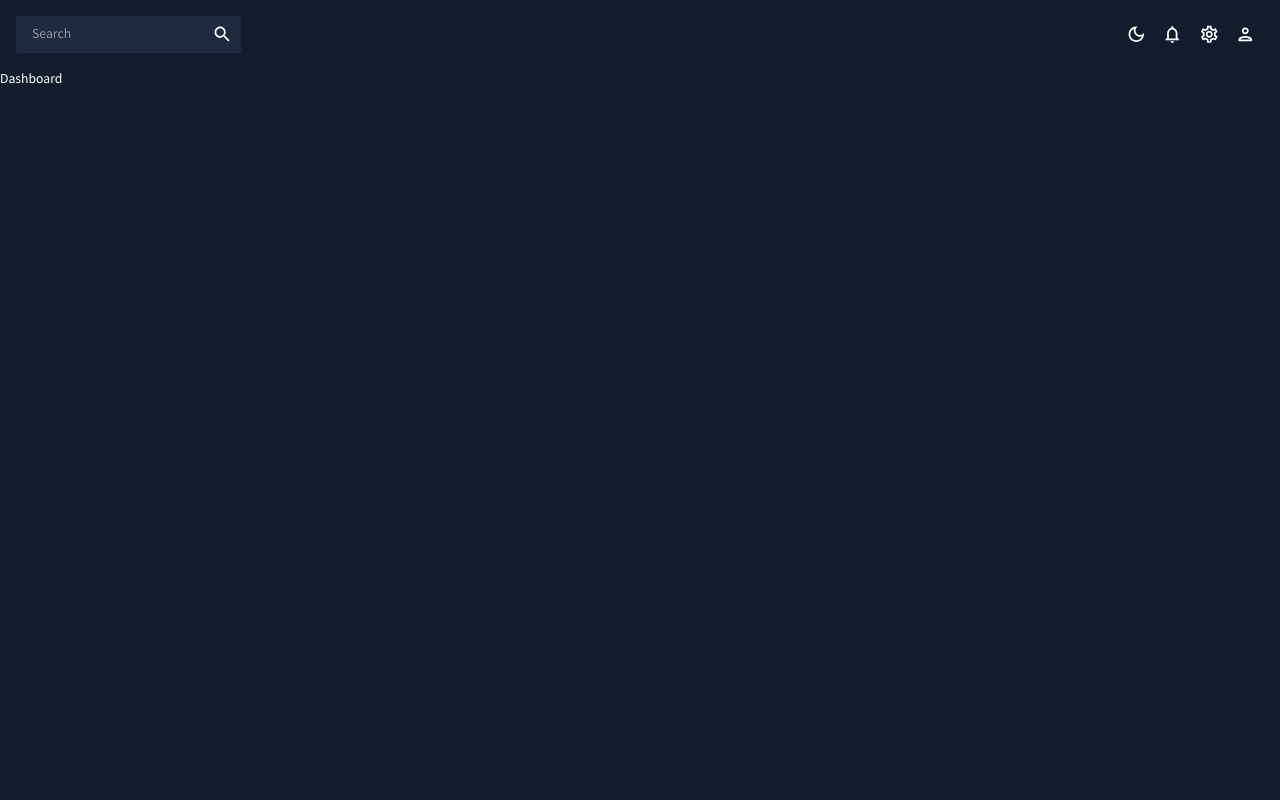
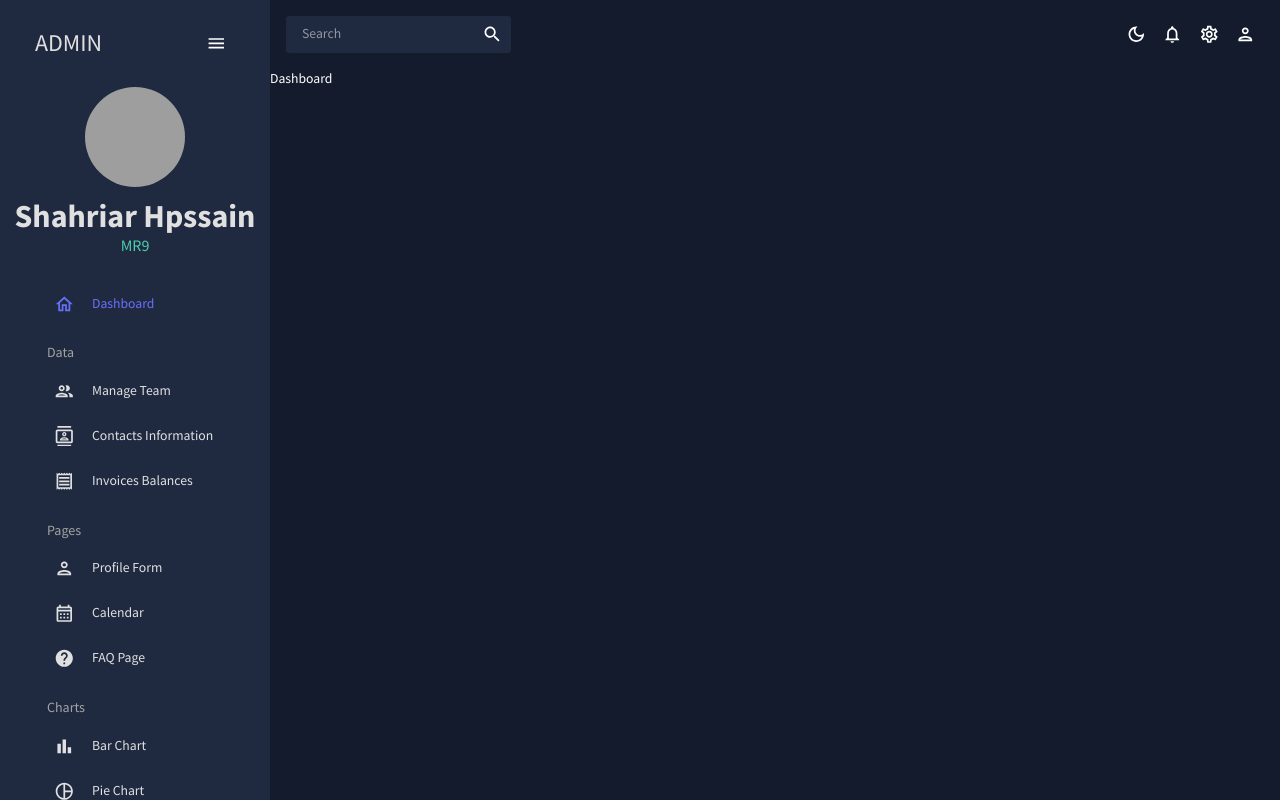
Before and after one commit to Shahriar-Hossain-IT/react-admin-dashboard, a React (Create React App) app: page / in a window 1280 px wide. Built offline with nearby package versions, Linux system fonts and the light colour scheme; grey boxes are pictures that could not be loaded.

Commit message:
sidebar complete

```diff
--- a/src/App.js
+++ b/src/App.js
@@ -1,8 +1,8 @@
 import { ColorModeContext, useMode } from "./theme";
-import {CssBaseline, ThemeProvider} from "@mui/material"
-import Topbar from "./scenes/global/Topbar"
-import Sidebar from "./scenes/global/Sidebar"
-import Dashboard from "./scenes/Dashboard"
+import { CssBaseline, ThemeProvider } from "@mui/material";
+import Topbar from "./scenes/global/Topbar";
+import Sidebar from "./scenes/global/Sidebar";
+import Dashboard from "./scenes/dashboard";
 // import Team from "./scenes/Team"
 // import Invoices from "./scenes/Invoices"
 // import Contacts from "./scenes/Contacts"
@@ -15,18 +15,18 @@
 // import Calendar from "./scenes/Calendar"
 import { Routes, Route } from "react-router-dom";
 
-
 function App() {
-  const  [theme, colorMode] = useMode()
+  const [theme, colorMode] = useMode();
   return (
     <ColorModeContext.Provider value={colorMode}>
       <ThemeProvider theme={theme}>
-        <CssBaseline/>
+        <CssBaseline />
         <div className="app">
+          <Sidebar />
           <main className="content">
-            <Topbar/>
+            <Topbar />
             <Routes>
-              <Route path="/" element={<Dashboard/>}/>
+              <Route path="/" element={<Dashboard />} />
               {/* <Route path="/team" element={<Team/>}/> */}
               {/* <Route path="/contacts" element={<Contacts/>}/> */}
               {/* <Route path="/invoices" element={<Invoices/>}/> */}
@@ -37,7 +37,6 @@
               {/* <Route path="/faq" element={<FAQ/>}/> */}
               {/* <Route path="/geography" element={<Geography/>}/> */}
               {/* <Route path="/calendar" element={<Calendar/>}/> */}
-
             </Routes>
           </main>
         </div>
--- a/src/scenes/global/Sidebar.jsx
+++ b/src/scenes/global/Sidebar.jsx
@@ -1,9 +1,224 @@
-import React from 'react'
+import React from "react";
+import { useState } from "react";
+import { ProSidebar, Menu, MenuItem } from "react-pro-sidebar";
+import "react-pro-sidebar/dist/css/styles.css";
+import { Box, IconButton, Typography, useTheme } from "@mui/material";
+import { Link } from "react-router-dom";
+import { tokens } from "../../theme";
+import HomeOutlinedIcon from "@mui/icons-material/HomeOutlined";
+import PeopleOutlinedIcon from "@mui/icons-material/PeopleOutlined";
+import ContactsOutlinedIcon from "@mui/icons-material/ContactsOutlined";
+import ReceiptOutlinedIcon from "@mui/icons-material/ReceiptOutlined";
+import PersonOutlinedIcon from "@mui/icons-material/PersonOutlined";
+import CalendarMonthOutlinedIcon from "@mui/icons-material/CalendarMonthOutlined";
+import HelpOutlinedIcon from "@mui/icons-material/HelpOutlined";
+import BarChartOutlinedIcon from "@mui/icons-material/BarChartOutlined";
+import PieChartOutlineOutlinedIcon from "@mui/icons-material/PieChartOutlineOutlined";
+import TimelineOutlinedIcon from "@mui/icons-material/TimelineOutlined";
+import MenuOutlinedIcon from "@mui/icons-material/MenuOutlined";
+import MapOutlinedIcon from "@mui/icons-material/MapOutlined";
+
+const Item = ({ title, to, icon, selected, setSelected }) => {
+  const theme = useTheme();
+  const colors = tokens(theme.palette.mode);
+  return (
+    <MenuItem
+      active={selected === title}
+      style={{ color: colors.grey[100] }}
+      onClick={() => setSelected(title)}
+      icon={icon}
+    >
+      <Typography>{title}</Typography>
+      <Link to={to} />
+    </MenuItem>
+  );
+};
 
 const Sidebar = () => {
+  const theme = useTheme();
+  const colors = tokens(theme.palette.mode);
+  const [isCollapsed, setIsCollapsed] = useState(false);
+  const [selected, setSelected] = useState("Dashboard");
   return (
-    <div>Sidebar</div>
-  )
-}
+    <Box
+      sx={{
+        "& .pro-sidebar-inner": {
+          background: `${colors.primary[400]} !important`,
+        },
+        "& .pro-icon-wrapper": {
+          backgroundColor: "transparent !important",
+        },
+        "& .pro-inner-item": {
+          padding: "5px 35px 5px 20px !important",
+        },
+        "& .pro-inner-item:hover": {
+          color: "#868dfb !important",
+        },
+        "& .pro-menu-item.active": {
+          color: "#6870fa !important",
+        },
+      }}
+    >
+      <ProSidebar collapsed={isCollapsed}>
+        <Menu iconShape="square">
+          <MenuItem
+            onClick={() => setIsCollapsed(!isCollapsed)}
+            icon={isCollapsed ? <MenuOutlinedIcon /> : undefined}
+            style={{
+              margin: "10px 0 20px 0",
+              colors: colors.grey[100],
+            }}
+          >
+            {!isCollapsed && (
+              <Box
+                display="flex"
+                justifyContent="space-between"
+                alignItems="center"
+                ml="15px"
+              >
+                <Typography variant="h3" color={colors.grey[100]}>
+                  ADMIN
+                </Typography>
+                <IconButton onClick={() => setIsCollapsed(!isCollapsed)}>
+                  <MenuOutlinedIcon />
+                </IconButton>
+              </Box>
+            )}
+          </MenuItem>
 
-export default Sidebar
+          {/* User */}
+          {!isCollapsed && (
+            <Box mb="25px">
+              <Box display="flex" justifyContent="center" alignItems="center">
+                <img
+                  src="https://scontent.fdac5-2.fna.fbcdn.net/v/t1.6435-1/183104155_964886970929258_2588769508462696384_n.jpg?stp=c0.31.200.200a_dst-jpg_p200x200&_nc_cat=101&ccb=1-7&_nc_sid=7206a8&_nc_ohc=JzYtT_gwOU8AX-O9BrV&_nc_ht=scontent.fdac5-2.fna&oh=00_AfAAnGoLEczG7Zbdq9I1hdIwO_QwHlWrjMrMLH8UeBBKxA&oe=64727881"
+                  alt="Profile Pic"
+                  width="100px"
+                  height="100px"
+                  style={{ cursor: "pointer", borderRadius: "500%" }}
+                />
+              </Box>
+              <Box textAlign="center">
+                <Typography
+                  variant="h2"
+                  color={colors.grey[100]}
+                  fontWeight="bold"
+                  sx={{ m: "10px 0 0 0" }}
+                >
+                  Shahriar Hpssain
+                </Typography>
+                <Typography variant="h5" color={colors.greenAccent[500]}>
+                  MR9
+                </Typography>
+              </Box>
+            </Box>
+          )}
+
+          {/* Menu Items */}
+          <Box paddingLeft={isCollapsed ? undefined : "10%"}>
+            <Item
+              title="Dashboard"
+              to="/"
+              icon={<HomeOutlinedIcon />}
+              selected={selected}
+              setSelected={setSelected}
+            />
+            <Typography
+              variant="h6"
+              color={colors.grey[300]}
+              sx={{ m: "15px 0 5px 20px" }}
+            >
+              Data
+            </Typography>
+            <Item
+              title="Manage Team"
+              to="/team"
+              icon={<PeopleOutlinedIcon />}
+              selected={selected}
+              setSelected={setSelected}
+            />
+            <Item
+              title="Contacts Information"
+              to="/contacts"
+              icon={<ContactsOutlinedIcon />}
+              selected={selected}
+              setSelected={setSelected}
+            />
+            <Item
+              title="Invoices Balances"
+              to="/invoices"
+              icon={<ReceiptOutlinedIcon />}
+              selected={selected}
+              setSelected={setSelected}
+            />
+            <Typography
+              variant="h6"
+              color={colors.grey[300]}
+              sx={{ m: "15px 0 5px 20px" }}
+            >
+              Pages
+            </Typography>
+            <Item
+              title="Profile Form"
+              to="/form"
+              icon={<PersonOutlinedIcon />}
+              selected={selected}
+              setSelected={setSelected}
+            />
+            <Item
+              title="Calendar"
+              to="/calendar"
+              icon={<CalendarMonthOutlinedIcon />}
+              selected={selected}
+              setSelected={setSelected}
+            />
+            <Item
+              title="FAQ Page"
+              to="/faq"
+              icon={<HelpOutlinedIcon />}
+              selected={selected}
+              setSelected={setSelected}
+            />
+            <Typography
+              variant="h6"
+              color={colors.grey[300]}
+              sx={{ m: "15px 0 5px 20px" }}
+            >
+              Charts
+            </Typography>
+            <Item
+              title="Bar Chart"
+              to="/bar"
+              icon={<BarChartOutlinedIcon />}
+              selected={selected}
+              setSelected={setSelected}
+            />
+            <Item
+              title="Pie Chart"
+              to="/pie"
+              icon={<PieChartOutlineOutlinedIcon />}
+              selected={selected}
+              setSelected={setSelected}
+            />
+            <Item
+              title="Line Chart"
+              to="/line"
+              icon={<TimelineOutlinedIcon />}
+              selected={selected}
+              setSelected={setSelected}
+            />
+            <Item
+              title="Geography Chart"
+              to="/geography"
+              icon={<MapOutlinedIcon />}
+              selected={selected}
+              setSelected={setSelected}
+            />
+          </Box>
+        </Menu>
+      </ProSidebar>
+    </Box>
+  );
+};
+
+export default Sidebar;
```
Also changed, not shown: src/scenes/global/Topbar.jsx (+32 -26 lines).
